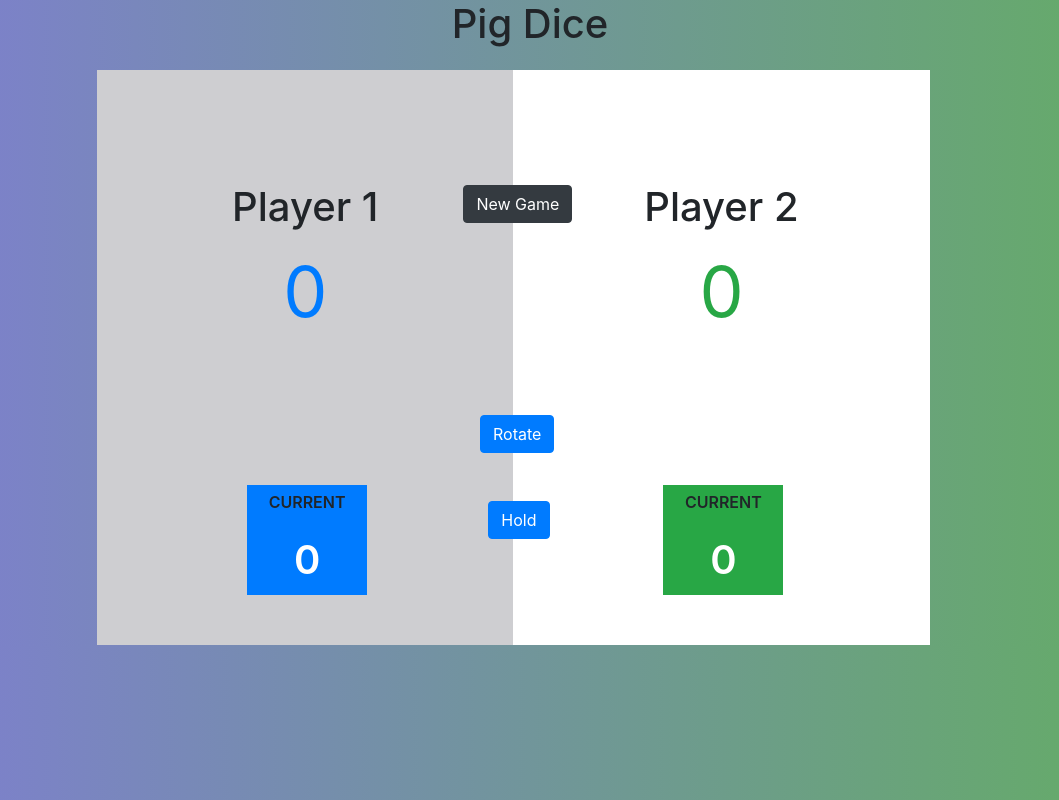
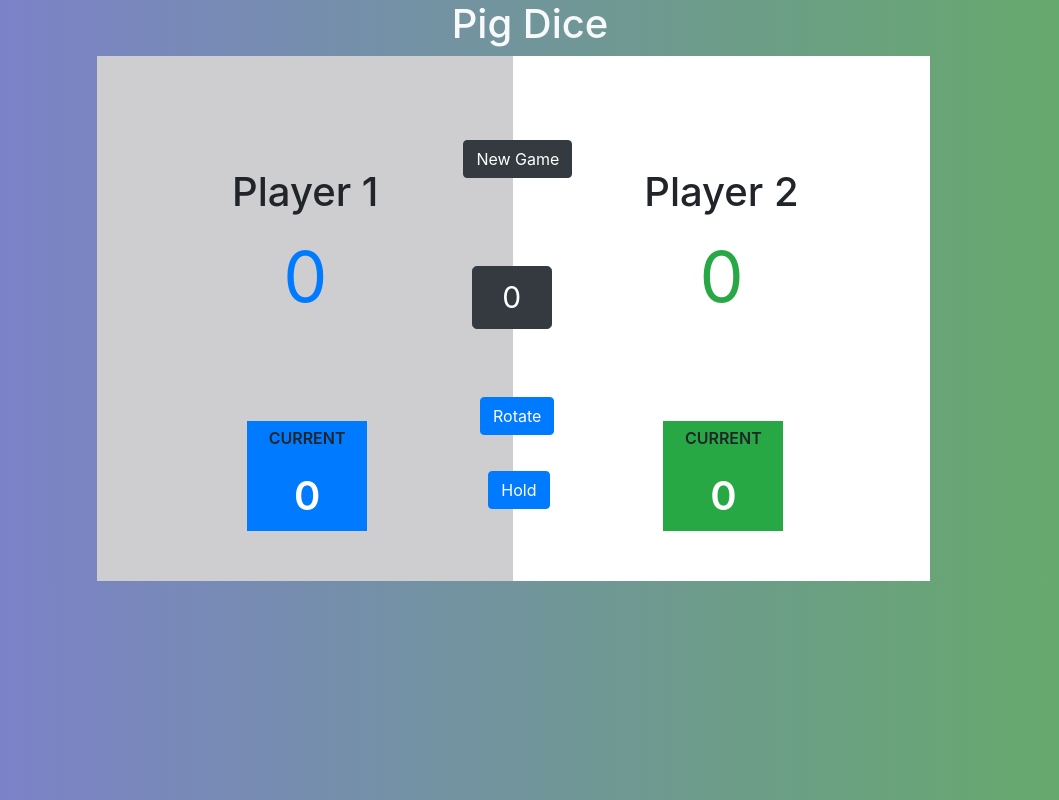
Before and after one commit to Danny-ot/pigDice, a plain HTML site: page index.html in a window 1280 px wide. Shown: the whole page, without its empty margins (110-1169 px from the left). Drawn offline with Linux system fonts and the light colour scheme.

Commit message:
Complete the designing of the application

```diff
--- a/css/styles.css
+++ b/css/styles.css
@@ -8,7 +8,6 @@ body{
     display: flex;
     width: 75%;
     margin-left: 11%;
-    margin-top: 2%;
     position: relative;
 }
 
@@ -20,7 +19,7 @@ body{
 }
 .player-score p{
     font-size: 70px;
-    margin-bottom: 100px;
+    margin-bottom: 50px;
 }
 
 .current-score{
@@ -48,17 +47,17 @@ body{
 }
 
 #new-game{
-    top: 20%;
+    top: 16%;
     left: 44%;
 }
 
 #rotate{
-    top: 60%;
+    top: 65%;
     left: 46%;
 }
 
 #hold{
-    top: 75%;
+    top: 79%;
     left:47%;
 }
 
@@ -70,3 +69,11 @@ body{
 .winner{
     opacity: 0;
 }
+
+.dice{
+    position: absolute;
+    left: 45%;
+    top: 40%;
+    font-size: 30px;
+    width: 80px;
+}
--- a/index.html
+++ b/index.html
@@ -15,14 +15,14 @@
 
 <body>
     <div class="container">
-        <h1 class="text-center">Pig Dice</h1>
+        <h1 class="text-center text-light">Pig Dice</h1>
         <!-- GameBox -->
         <div class="game-box">
 
             <!-- Player1 GameBox -->
             <div class="player-1 player active">
                 <div class="player-score">
-                    <h2 class = "mb-4 text-primary winner player-1winner">Winner!!</h2>
+                    <h2 class="mb-4 text-primary winner player-1winner">Winner!!</h2>
                     <h1>Player 1</h1>
                     <p id="player-1score" class="text-primary"></p>
                 </div>
@@ -36,12 +36,12 @@
             <!-- Player2 GameBox -->
             <div class="player-2 player">
                 <div class="player-score">
-                    <h2 class = "mb-4 text-success winner player-2winner">Winner!!</h2>
+                    <h2 class="mb-4 text-success winner player-2winner">Winner!!</h2>
                     <h1>Player 2</h1>
                     <p id="player-2score" class="text-success"></p>
                 </div>
                 <p class="player-warning player-2warning">Sorry you picked 1</p>
-                <div class="current-score bg-success text-center" >
+                <div class="current-score bg-success text-center">
                     <p>CURRENT</p>
                     <span id="player-2current" class="current">0</span>
                 </div>
@@ -49,9 +49,14 @@
             </div>
 
             <!-- Buttons -->
-                <button id="new-game" class="btn btn-dark">New Game</button>
-                <button id="rotate" class="btn btn-primary action-btn">Rotate</button>
-                <button id="hold" class="btn btn-primary action-btn">Hold</button>
+            <button id="new-game" class="btn btn-dark">New Game</button>
+            <button id="rotate" class="btn btn-primary action-btn">Rotate</button>
+            <button id="hold" class="btn btn-primary action-btn">Hold</button>
+
+            <!--  -->
+            <div class="dice btn btn-dark btn-lg">
+                0
+            </div>
         </div>
     </div>
 </body>
--- a/js/UIL.js
+++ b/js/UIL.js
@@ -11,6 +11,7 @@ $(document).ready(function () {
     $("#rotate").click(function () {
         let current = $("#player-" + player + "current");
         let dice = Math.floor(Math.random() * 6) + 1
+        $(".dice").text(dice)
         if (dice !== 1) {
             score += dice;
             current.text(score);
@@ -63,7 +64,7 @@ $(document).ready(function () {
     }
 
     $("#new-game").click(function(){
-
+        $(".dice").text("0")
         $(".action-btn").prop("disabled" , false)
         pigDice.clearScore();
         $(".current").text("0")
```
